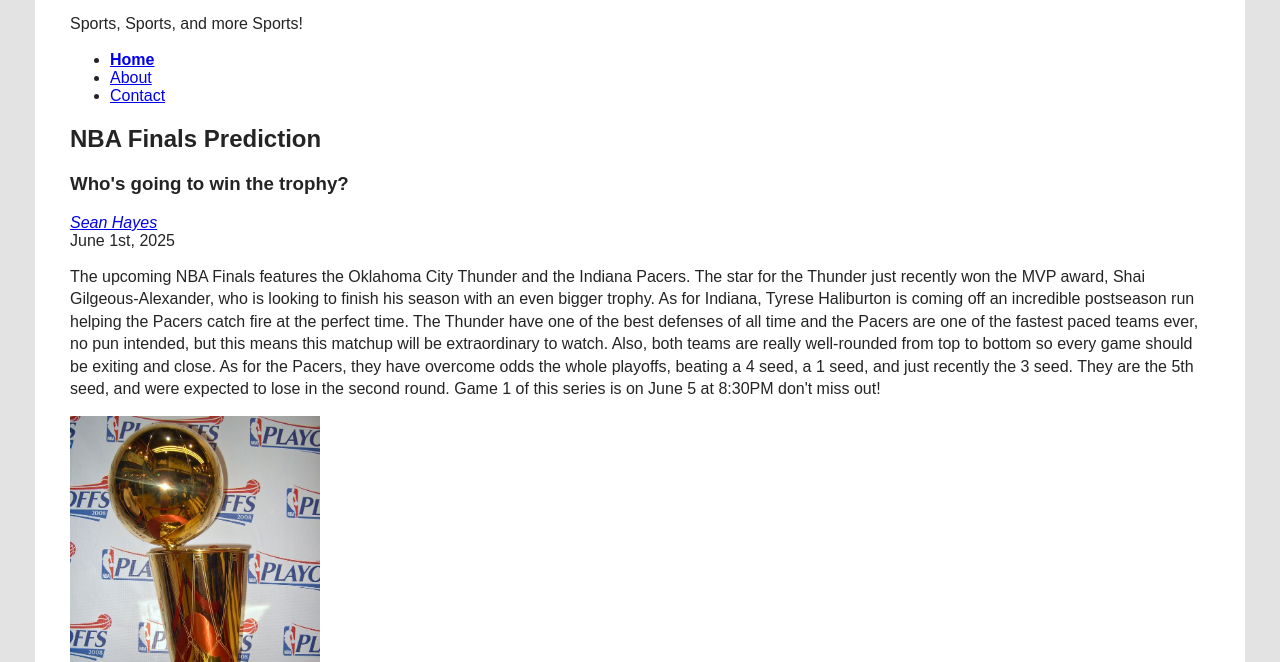
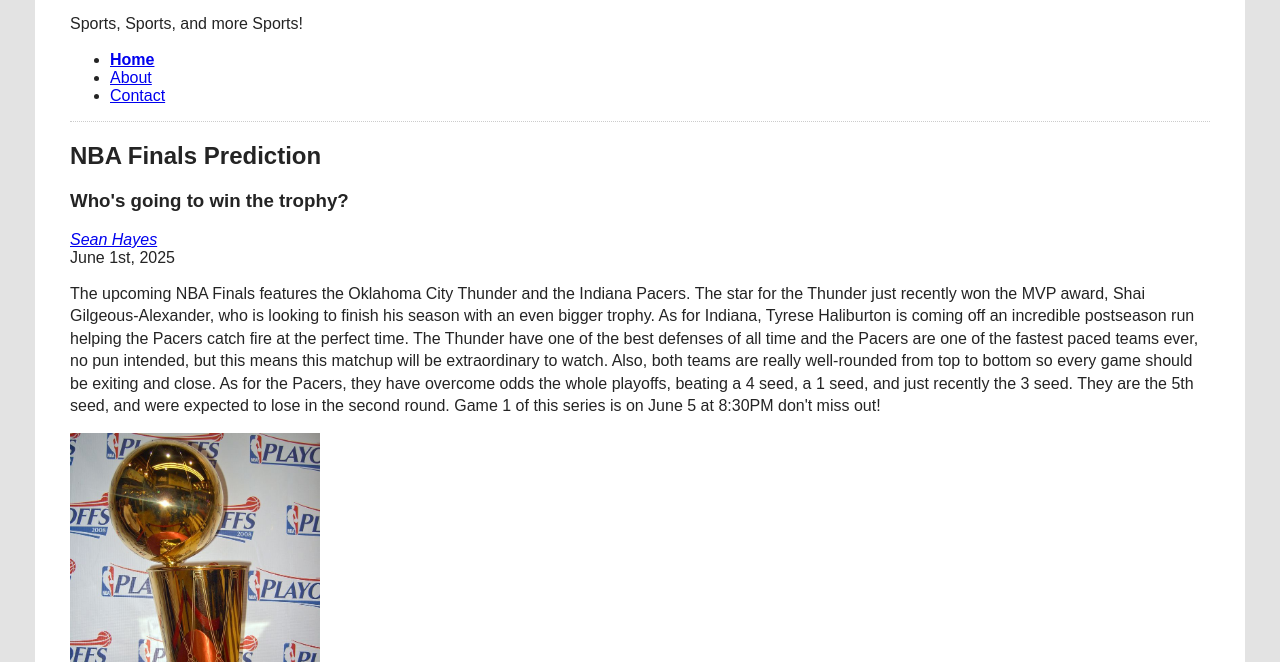
Before and after one commit to hayesse22/mi349_blog, a plain HTML site: page index.html in a window 1280 px wide. Shown: the part 138-800 px from the top of the page. Drawn offline with Linux system fonts and the light colour scheme.

Commit message:
border top

```diff
--- a/style.css
+++ b/style.css
@@ -26,7 +26,7 @@ p {
 }
 
 #blog {
-
+    border-top: 1px dotted #ccc;
 }
 
 .blogpost {
```
